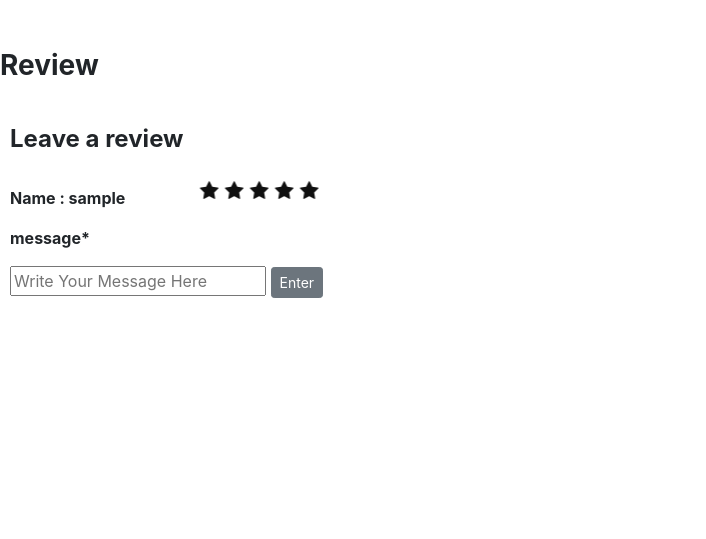
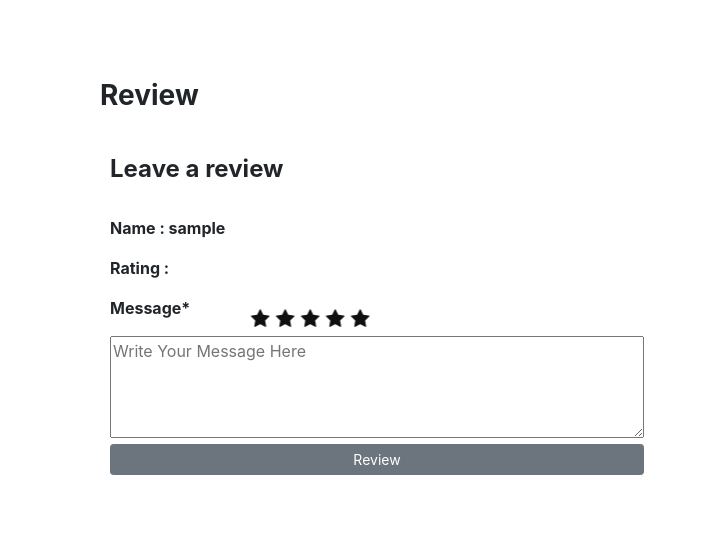
Before and after one commit to PasakornPh/EDU_Match, a Django app: page /delete_review/1 in a window 1280 px wide. Shown: the part 365-904 px from the top of the page, without its empty margins (0-706 px from the left). Before the commit the page ends 663 px from the top, so only its background shows below. Run offline with Django 3.2, Linux system fonts and the light colour scheme; the visitor is signed in with stand-in values (Sample User, id 1); some libraries are stand-ins or nearby versions.

Commit message:
manage review layout with css

```diff
--- a/match/templates/base.html
+++ b/match/templates/base.html
@@ -9,6 +9,10 @@
 </head>
 <link rel="stylesheet" href="https://cdnjs.cloudflare.com/ajax/libs/font-awesome/4.7.0/css/font-awesome.min.css">
 <style>
+.normal{
+font-size: 20px;
+    color: #101010;
+}
 .checked {
   color: #ffff00;
   font-size: 20px;
--- a/match/templates/other_profile.html
+++ b/match/templates/other_profile.html
@@ -24,15 +24,21 @@
         <a href="{% url 'home' %}">Back</a>
     </form>
 <br><br>
+
+<div class="container">
+  <div class="row">
+      <div class="comments" style="padding: 10px;">
+          <div class="card-body">
 <h3 class="font-weight-bold">Review</h3>
 <br>
 <div class="comments" style="padding: 10px;">
             <h4 class="font-weight-bold"> Leave a review </h4><br>
             <p class="font-weight-bold">Name : {{ user.username }}</p>
+    <p class="font-weight-bold">Rating :</p>
 
-            <p class="font-weight-bold"> message*</p>
+            <p class="font-weight-bold"> Message*</p>
 <form action="{% url 'write_review' username %}" method="post">{% csrf_token %}
-    <input name="item_review" id="id_review" placeholder="Write Your Message Here" />
+    <textarea rows="4" cols="50" name="item_review" id="id_review" placeholder="Write Your Message Here" ></textarea>
     <div class="rating">
     <input type="radio" name="star" value="5" id="star1"><label for="star1">
 </label>
@@ -45,46 +51,60 @@
     <input type="radio" name="star" value="1" id="star5"><label for="star5">
 </label>
 </div>
-    <button type="submit" class="btn btn-secondary btn-sm"> Enter </button>
+
+    <br>
+   {% if nomessage %} {{nomessage}}<br>{% endif %}
+    <button type="submit" class="btn btn-secondary btn-sm btn-block"> Review </button>
 </form>
-    {% if nomessage %} {{nomessage}}{% endif %}
+
+
+    </div>
+    </div>
+    </div>
+    </div>
 </div>
-<br>
+
 {% if usercomall %}
 {% for review in usercomall %}
 {% csrf_token %}
-<tr><td> - <b>{{ review.realname }}</b> :
+
+<tr><td> <div class="container">
+
+  <div class="row">
+      <div class="comments" style="padding: 10px;">
+          <div class="card-body">
+          - <b>{{ review.realname }}</b> :
     {% if review.star == 0 %}
-<span class="fa fa-star"></span>
-<span class="fa fa-star"></span>
-<span class="fa fa-star"></span>
-<span class="fa fa-star"></span>
-<span class="fa fa-star"></span>{% endif %}
+<span class="fa fa-star normal"></span>
+<span class="fa fa-star normal"></span>
+<span class="fa fa-star normal"></span>
+<span class="fa fa-star normal"></span>
+<span class="fa fa-star normal"></span>{% endif %}
     {% if review.star == 1 %}
 
 <span class="fa fa-star checked"></span>
-<span class="fa fa-star"></span>
-<span class="fa fa-star"></span>
-<span class="fa fa-star"></span>
-<span class="fa fa-star"></span>{% endif %}
+<span class="fa fa-star normal"></span>
+<span class="fa fa-star normal"></span>
+<span class="fa fa-star normal"></span>
+<span class="fa fa-star normal"></span>{% endif %}
     {% if review.star == 2 %}
 <span class="fa fa-star checked"></span>
 <span class="fa fa-star checked"></span>
-<span class="fa fa-star"></span>
-<span class="fa fa-star"></span>
-<span class="fa fa-star"></span>{% endif %}
+<span class="fa fa-star normal"></span>
+<span class="fa fa-star normal"></span>
+<span class="fa fa-star normal"></span>{% endif %}
     {% if review.star == 3 %}
 <span class="fa fa-star checked"></span>
 <span class="fa fa-star checked"></span>
 <span class="fa fa-star checked"></span>
-<span class="fa fa-star"></span>
-<span class="fa fa-star"></span>{% endif %}
+<span class="fa fa-star normal"></span>
+<span class="fa fa-star normal"></span>{% endif %}
     {% if review.star == 4 %}
 <span class="fa fa-star checked"></span>
 <span class="fa fa-star checked"></span>
 <span class="fa fa-star checked"></span>
 <span class="fa fa-star checked"></span>
-<span class="fa fa-star"></span>{% endif %}
+<span class="fa fa-star normal"></span>{% endif %}
     {% if review.star == 5 %}
 <span class="fa fa-star checked"></span>
 <span class="fa fa-star checked"></span>
@@ -92,7 +112,12 @@
 <span class="fa fa-star checked"></span>
 <span class="fa fa-star checked"></span>{% endif %}
 
-    <br> {{ review.message }}   <br></td></tr>
+    <br> {{ review.message }}   <br>
+</div>
+    </div>
+  </div>
+    </div>
+</td></tr>
 {% endfor %}
 {% endif %}
 {% if Nocomment %}
--- a/match/views.py
+++ b/match/views.py
@@ -125,7 +125,7 @@ def write_review(request,profilename):
             return render(request, 'other_profile.html', {'username': username, 'firstname': Selecteduser.first_name
                 , 'lastname': Selecteduser.last_name, 'email': Selecteduser.email, 'name': username,'usercomall':usercommall,'checked':checked,'id':User2})
         else:
-            nomessage='Please type your message before comment'
+            nomessage='Please type your message before Review'
             usercommall = Review.objects.filter(post=User1)
             return render(request, 'other_profile.html', {'username': username, 'firstname': Selecteduser.first_name
                 , 'lastname': Selecteduser.last_name, 'email': Selecteduser.email,'nomessage':nomessage, 'name': username,'usercomall':usercommall,'checked':checked,'id':User2})
@@ -145,7 +145,7 @@ def write_review(request,profilename):
                 , 'lastname': Selecteduser.last_name, 'email': Selecteduser.email, 'name': username,
                                                           'usercomall': usercommall, 'id': User2})
         else:
-            nomessage = 'Please type your message before comment'
+            nomessage = 'Please type your message before Review'
             usercommall = Review.objects.filter(post=User1)
             return render(request, 'other_profile.html', {'username': username, 'firstname': Selecteduser.first_name
                 , 'lastname': Selecteduser.last_name, 'email': Selecteduser.email, 'nomessage': nomessage,
--- a/statics/css/rating.css
+++ b/statics/css/rating.css
@@ -8,8 +8,8 @@ body
 .rating
 {
     position: absolute;
-    top: 70%;
-    Left: 20%;
+    top: 86%;
+    Left: 24%;
     transform: translate(-50%,-50%) rotateY(180deg) ;
     display: flex;
 }
```
